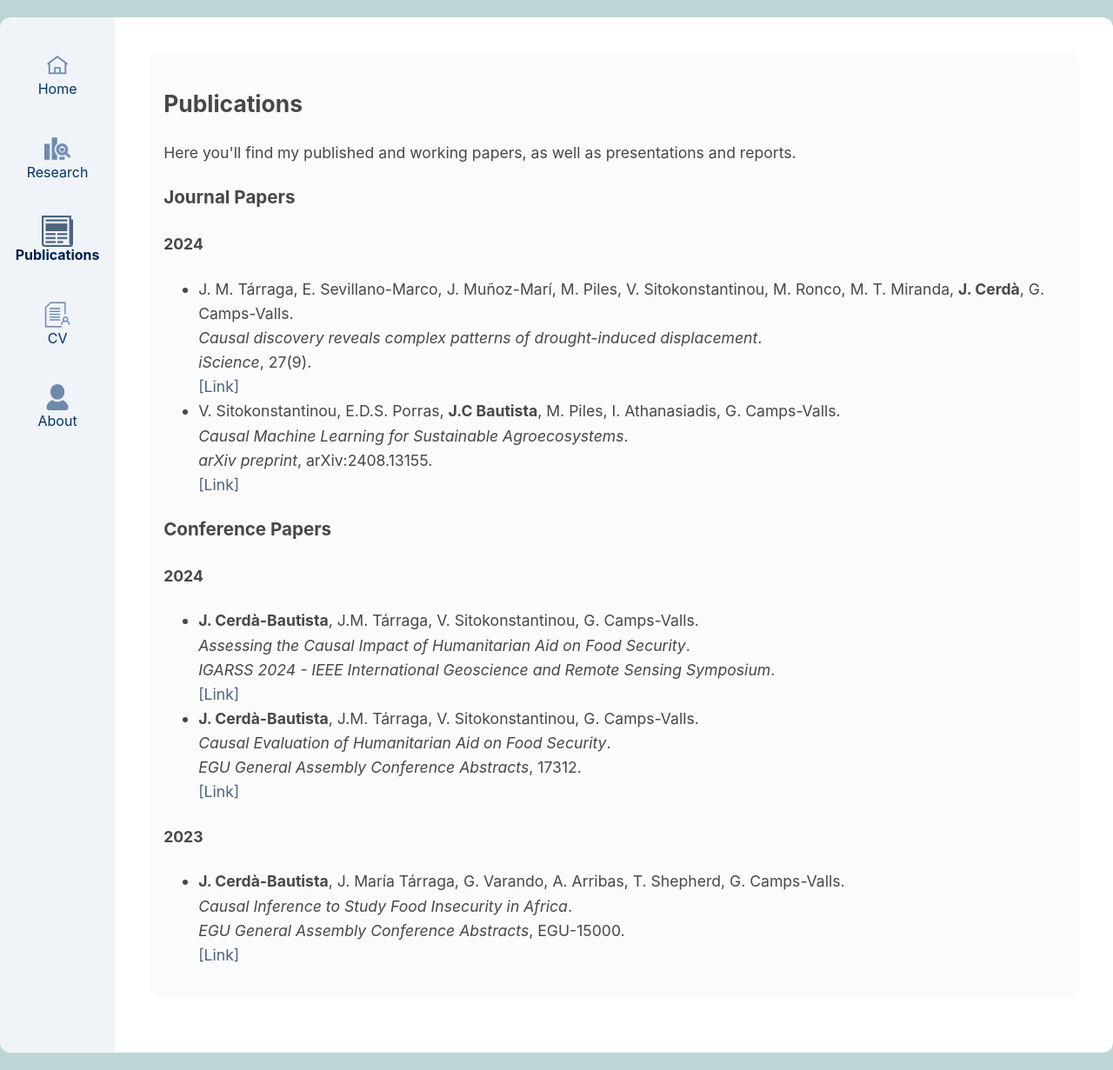
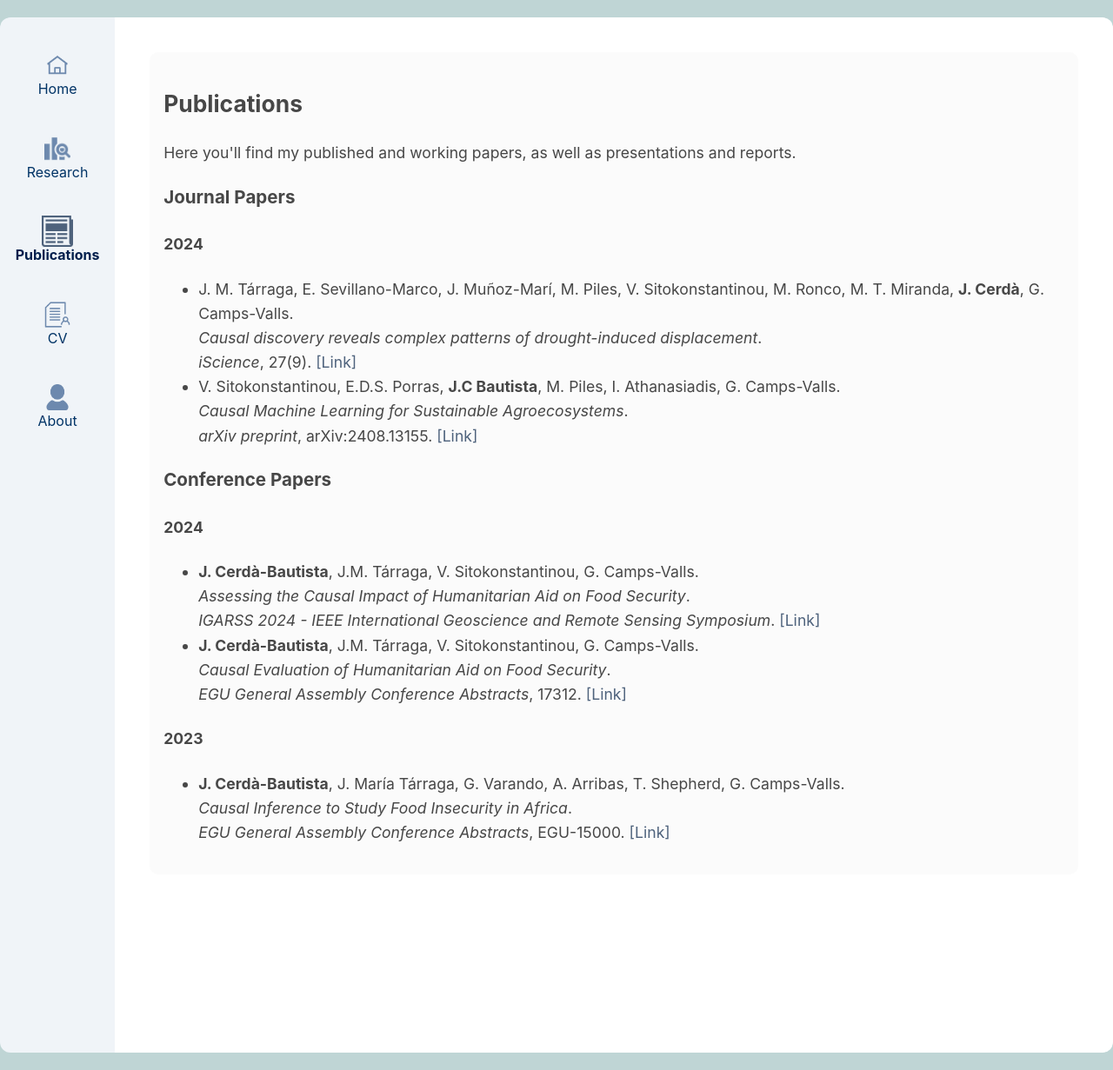
Before and after one commit to jordicbau/jordicbau.github.io, a Jekyll site: the page built from publications.md, in a window 1280 px wide. Shown: the whole page at 87% size. Built offline with Jekyll 4.4.1, drawn with Linux system fonts in a browser that asks for light colours.

```diff
--- a/publications.md
+++ b/publications.md
@@ -14,13 +14,13 @@ title: Publications
   <li>
     J. M. Tárraga, E. Sevillano-Marco, J. Muñoz-Marí, M. Piles, V. Sitokonstantinou, M. Ronco, M. T. Miranda, <strong>J. Cerdà</strong>, G. Camps-Valls.<br>
     <em>Causal discovery reveals complex patterns of drought-induced displacement</em>.<br>
-    <em>iScience</em>, 27(9).<br>
+    <em>iScience</em>, 27(9).
     <a href="https://www.cell.com/iscience/fulltext/S2589-0042(24)01853-4" class="publication-link" target="_blank">[Link]</a>
   </li>
   <li>
     V. Sitokonstantinou, E.D.S. Porras, <strong>J.C Bautista</strong>, M. Piles, I. Athanasiadis, G. Camps-Valls.<br>
     <em>Causal Machine Learning for Sustainable Agroecosystems</em>.<br>
-    <em>arXiv preprint</em>, arXiv:2408.13155.<br>
+    <em>arXiv preprint</em>, arXiv:2408.13155.
     <a href="https://arxiv.org/abs/2408.13155" class="publication-link" target="_blank">[Link]</a>
   </li>
 </ul>
@@ -32,13 +32,13 @@ title: Publications
   <li>
     <strong>J. Cerdà-Bautista</strong>, J.M. Tárraga, V. Sitokonstantinou, G. Camps-Valls.<br>
     <em>Assessing the Causal Impact of Humanitarian Aid on Food Security</em>.<br>
-    <em>IGARSS 2024 - IEEE International Geoscience and Remote Sensing Symposium</em>.<br>
+    <em>IGARSS 2024 - IEEE International Geoscience and Remote Sensing Symposium</em>.
     <a href="https://arxiv.org/abs/2310.11287" class="publication-link" target="_blank">[Link]</a>
   </li>
   <li>
     <strong>J. Cerdà-Bautista</strong>, J.M. Tárraga, V. Sitokonstantinou, G. Camps-Valls.<br>
     <em>Causal Evaluation of Humanitarian Aid on Food Security</em>.<br>
-    <em>EGU General Assembly Conference Abstracts</em>, 17312.<br>
+    <em>EGU General Assembly Conference Abstracts</em>, 17312.
     <a href="https://meetingorganizer.copernicus.org/EGU24/EGU24-17312.html?pdf" class="publication-link" target="_blank">[Link]</a>
   </li>
 </ul>
@@ -48,7 +48,7 @@ title: Publications
   <li>
     <strong>J. Cerdà-Bautista</strong>, J. María Tárraga, G. Varando, A. Arribas, T. Shepherd, G. Camps-Valls.<br>
     <em>Causal Inference to Study Food Insecurity in Africa</em>.<br>
-    <em>EGU General Assembly Conference Abstracts</em>, EGU-15000.<br>
+    <em>EGU General Assembly Conference Abstracts</em>, EGU-15000.
     <a href="https://meetingorganizer.copernicus.org/EGU24/EGU24-17312.html" class="publication-link" target="_blank">[Link]</a>
   </li>
 </ul>
```
